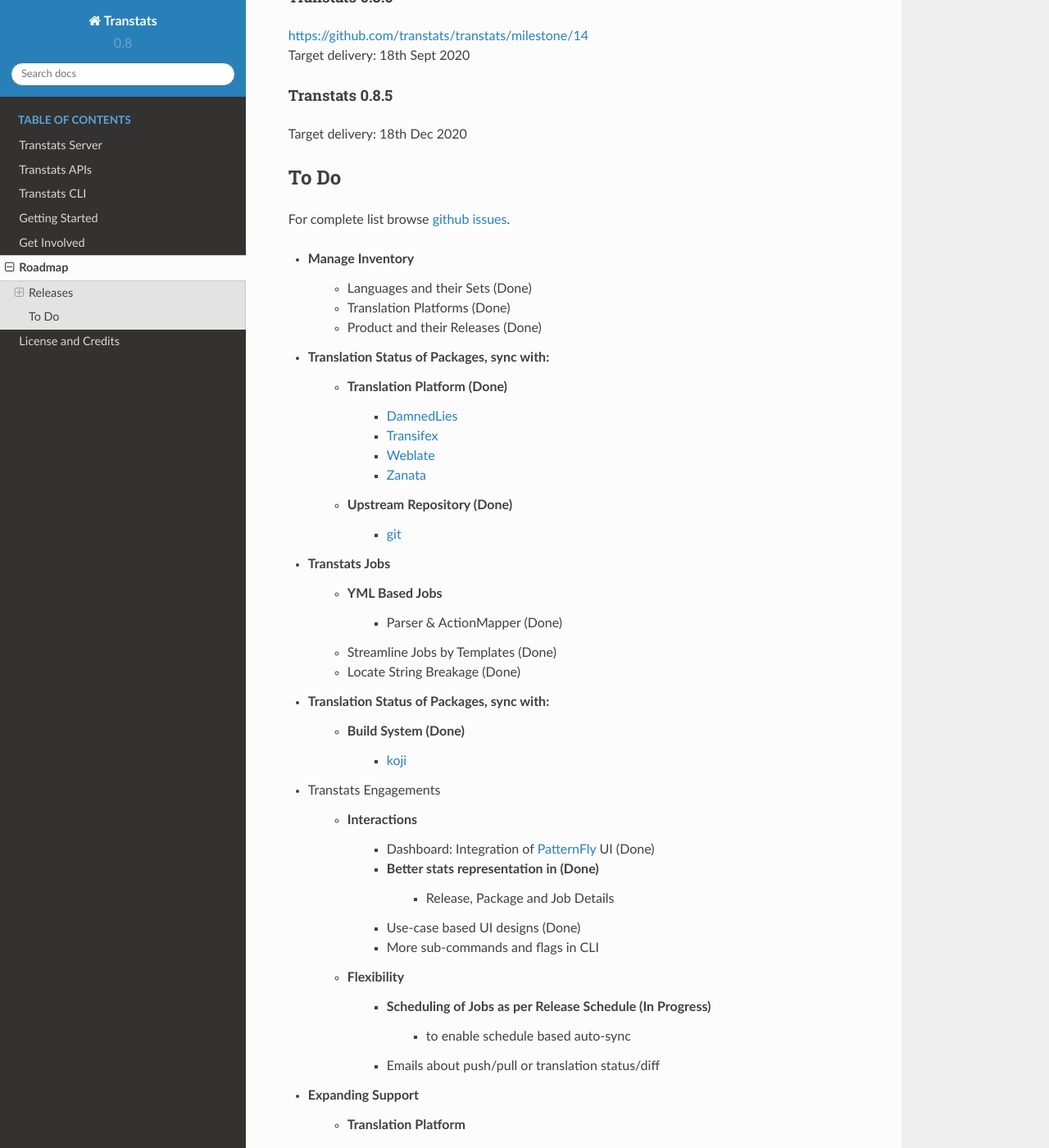
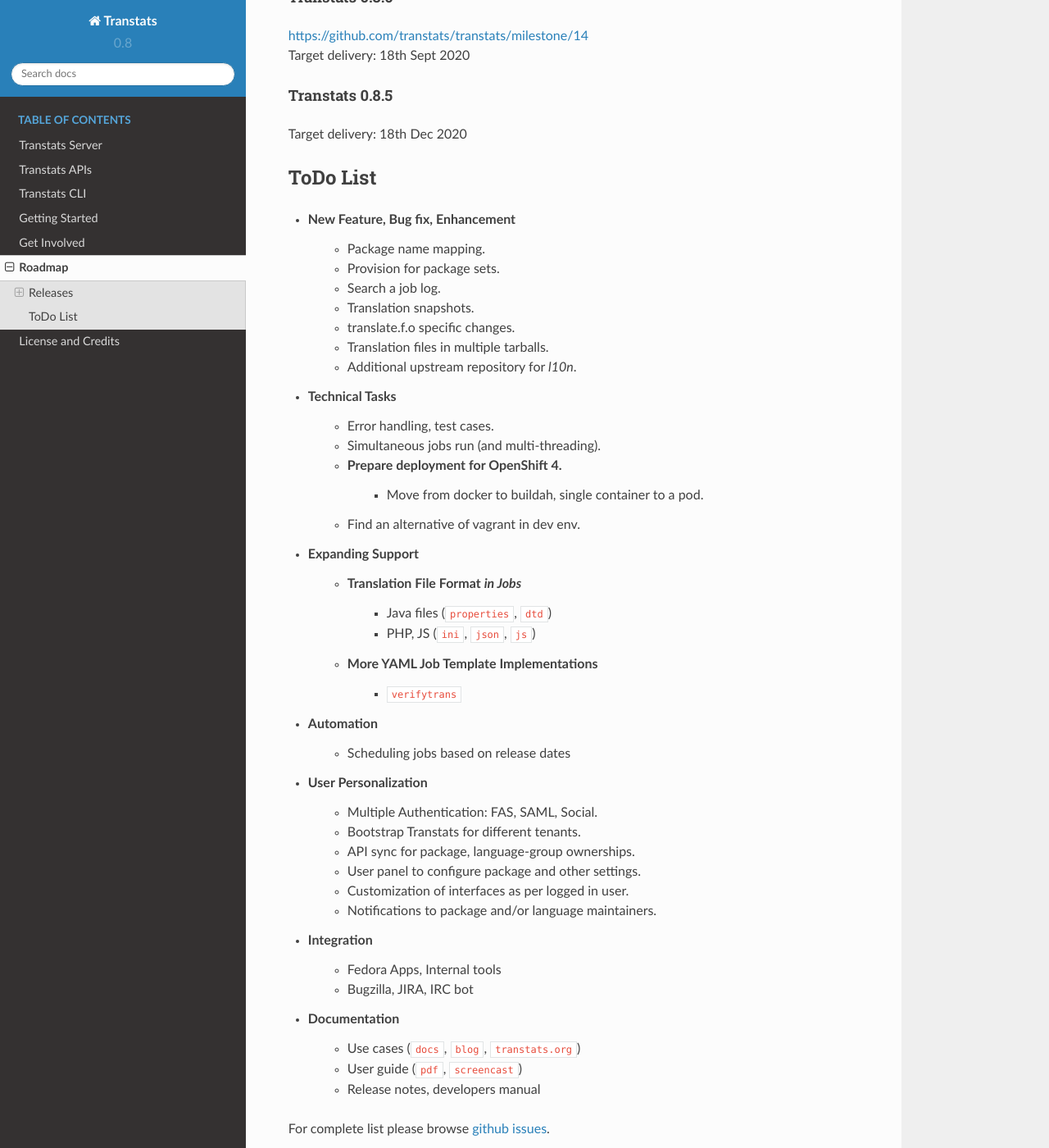
Before and after one commit to transtats/transtats, a Sphinx documentation site: the page built from docs/source/roadmap.rst, in a window 1280 px wide and 1400 px high, scrolled down 546 px. Shown: the whole window at 82% size. Built offline with Sphinx 7.4.7 and the Read the Docs theme 2.0.0, drawn with Linux system fonts in a browser that asks for light colours; some of the changed text lies outside the part shown.

Commit message:
update roadmap and overall docs

```diff
--- a/docs/source/license.rst
+++ b/docs/source/license.rst
@@ -5,8 +5,14 @@ Transtats is licensed under `Apache License Version 2.0 <http://www.apache.org/l
 
 **Contributors**
 
+Build by awesome people contributed in one form or the other :)
+
 - `transtats <https://github.com/transtats/transtats/graphs/contributors>`_
 
 - `transtats-cli <https://github.com/transtats/transtats-cli/graphs/contributors>`_
 
+- `test-automation <https://github.com/transtats/test-automation/graphs/contributors>`_
+
+- `transtats-ansible <https://github.com/transtats/transtats-ansible/graphs/contributors>`_
+
 - `transtats.github.io <https://github.com/transtats/transtats.github.io/graphs/contributors>`_
--- a/docs/source/roadmap.rst
+++ b/docs/source/roadmap.rst
@@ -31,54 +31,50 @@ Transtats 0.8.5
 | Target delivery: 18th Dec 2020
 
 
-To Do
-=====
+ToDo List
+=========
 
-| For complete list browse `github issues <https://github.com/transtats/transtats/issues>`_.
+- New Feature, Bug fix, Enhancement
+    - Package name mapping.
+    - Provision for package sets.
+    - Search a job log.
+    - Translation snapshots.
+    - translate.f.o specific changes.
+    - Translation files in multiple tarballs.
+    - Additional upstream repository for `l10n`.
 
-- Manage Inventory
-    - Languages and their Sets (Done)
-    - Translation Platforms (Done)
-    - Product and their Releases (Done)
-
-- Translation Status of Packages, sync with:
-    - Translation Platform (Done)
-        - `DamnedLies <https://wiki.gnome.org/DamnedLies>`_
-        - `Transifex <https://www.transifex.com/>`_
-        - `Weblate <https://weblate.org>`_
-        - `Zanata <http://zanata.org/>`_
-    - Upstream Repository (Done)
-        - `git <https://git-scm.com/>`_
-
-- Transtats Jobs
-    - YML Based Jobs
-        - Parser & ActionMapper (Done)
-    - Streamline Jobs by Templates (Done)
-    - Locate String Breakage (Done)
-
-- Translation Status of Packages, sync with:
-    - Build System (Done)
-        - `koji <https://koji.fedoraproject.org/koji/>`_
-
-- Transtats Engagements
-
-    - Interactions
-        - Dashboard: Integration of `PatternFly <https://www.patternfly.org/>`_ UI (Done)
-        - Better stats representation in (Done)
-            - Release, Package and Job Details
-        - Use-case based UI designs (Done)
-        - More sub-commands and flags in CLI
-
-    - Flexibility
-        - Scheduling of Jobs as per Release Schedule (**In Progress**)
-            - to enable schedule based auto-sync
-        - Emails about push/pull or translation status/diff
+- Technical Tasks
+    - Error handling, test cases.
+    - Simultaneous jobs run (and multi-threading).
+    - Prepare deployment for OpenShift 4.
+        - Move from docker to buildah, single container to a pod.
+    - Find an alternative of vagrant in dev env.
 
 - Expanding Support
-    - Translation Platform
-        - `Pootle <https://pootle.translatehouse.org/>`_
     - Translation File Format *in Jobs*
         - Java files (``properties``, ``dtd``)
-        - PHP, JS (``ini``, ``json``)
-    - More YML Job Templates
+        - PHP, JS (``ini``, ``json``, ``js``)
+    - More YAML Job Template Implementations
         - ``verifytrans``
+
+- Automation
+    - Scheduling jobs based on release dates
+
+- User Personalization
+    - Multiple Authentication: FAS, SAML, Social.
+    - Bootstrap Transtats for different tenants.
+    - API sync for package, language-group ownerships.
+    - User panel to configure package and other settings.
+    - Customization of interfaces as per logged in user.
+    - Notifications to package and/or language maintainers.
+
+- Integration
+    - Fedora Apps, Internal tools
+    - Bugzilla, JIRA, IRC bot
+
+- Documentation
+    - Use cases (``docs``, ``blog``, ``transtats.org``)
+    - User guide (``pdf``, ``screencast``)
+    - Release notes, developers manual
+
+| For complete list please browse `github issues <https://github.com/transtats/transtats/issues>`_.
```
Also changed, not shown: CHANGELOG.md (+11 -2 lines), docs/source/index.rst (+6 -3 lines).
